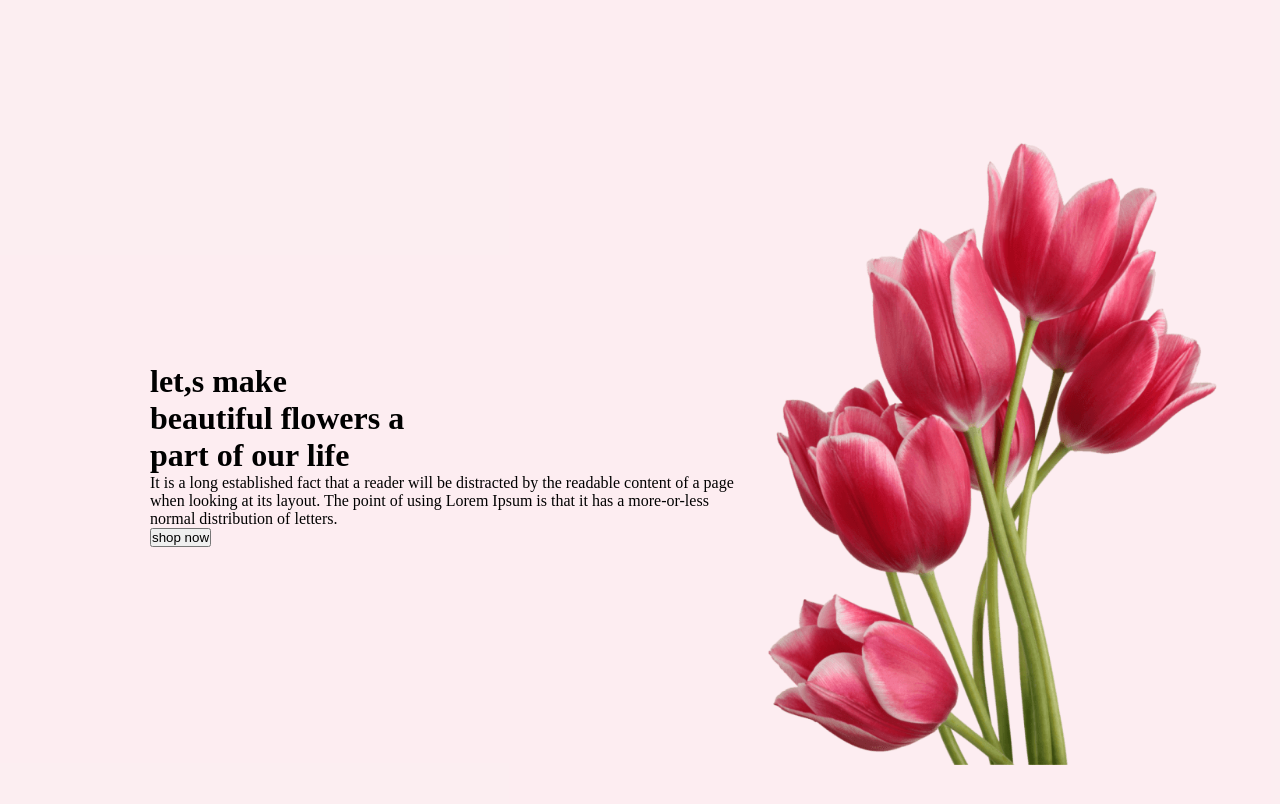
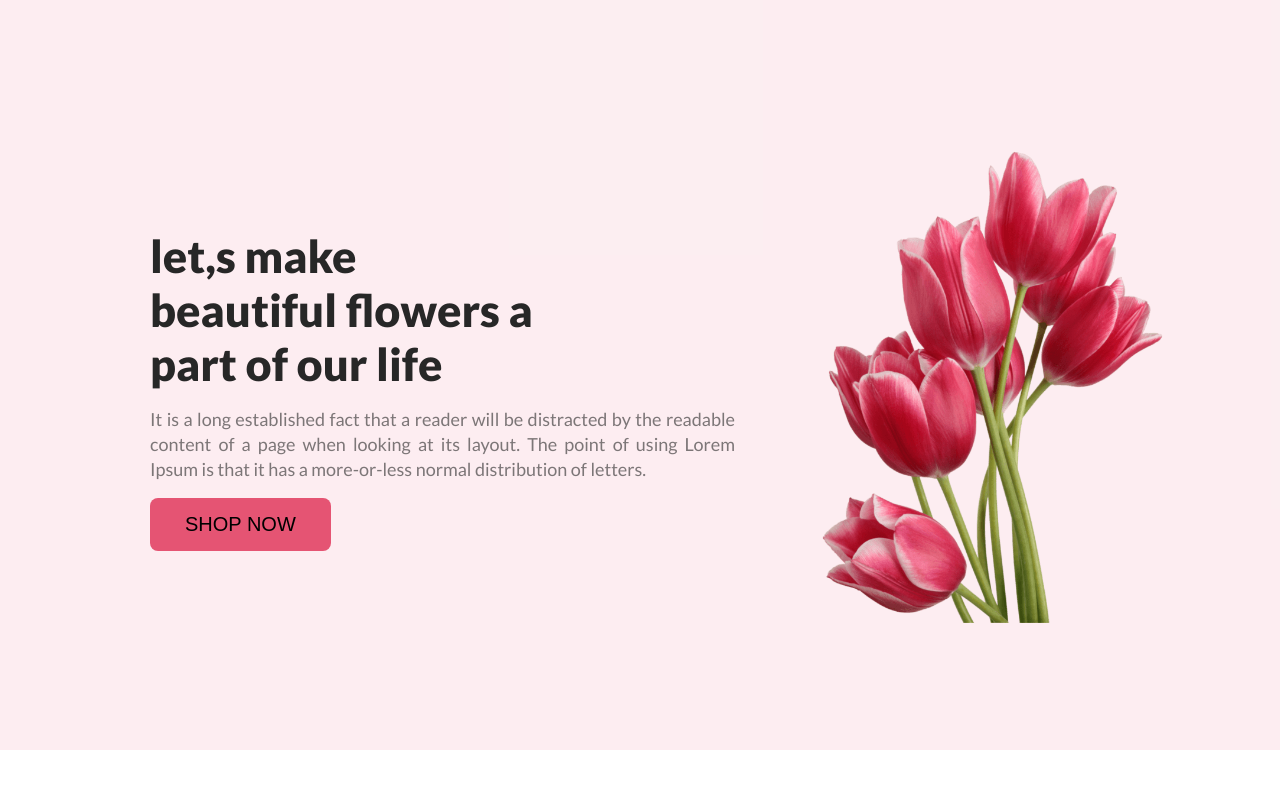
Before and after one commit to Akazad20/assingment-1st, a plain HTML site: page index.html in a window 1280 px wide. Drawn offline with Linux system fonts and the light colour scheme.

Commit message:
home chapther finished

```diff
--- a/css/assingment.css
+++ b/css/assingment.css
@@ -2,7 +2,11 @@
     margin: 0px;
     padding:0px;
 }
-
+body{
+    font-family: 'Lato', sans-serif;
+    font-family: 'Open Sans', sans-serif;
+    font-family: 'Poppins', sans-serif;
+}
 /* header part css */
 header{
     background: rgba(229, 84, 115, 0.10);
@@ -11,7 +15,7 @@ header{
 /* home part css */
 .home{
 
-    height: 850px;
+    height: 90vh;
     padding: 30px 30px 0px 150px;
     display: flex;
     justify-content: space-between;
@@ -20,10 +24,39 @@ header{
 .home-text{
     max-width: 585px;
 }
+.home-text h1{
+    color: #272727;
+    font-family: Lato;
+    font-size:45px;
+    font-weight: 800;
+    margin-bottom: 16px;
+}
+.home-text p{
+    color: rgba(39, 39, 39, 0.60);
+    font-family:Lato;
+    font-size: 18px;
+    line-height: 25px;
+    margin-bottom: 16px;
+    text-align: justify;
+
+}
+.btn-prymary{
+    padding:15px 35px;
+    border-radius: 8px;
+    background: #E55473;
+    font-size: 20px;
+    text-transform: uppercase;
+    border:none;
+    transition:0.5s;
+}
+.btn-prymary:hover{
+    background: #333;
+    color:#fff;
+}
 .home-image{
-    width: 635px;
-    padding:10px;
+    width:685px;
+    padding:70px;
 }
 .home-image img{
-    max-width: 100%;
+    max-width:100%;
 }
```
